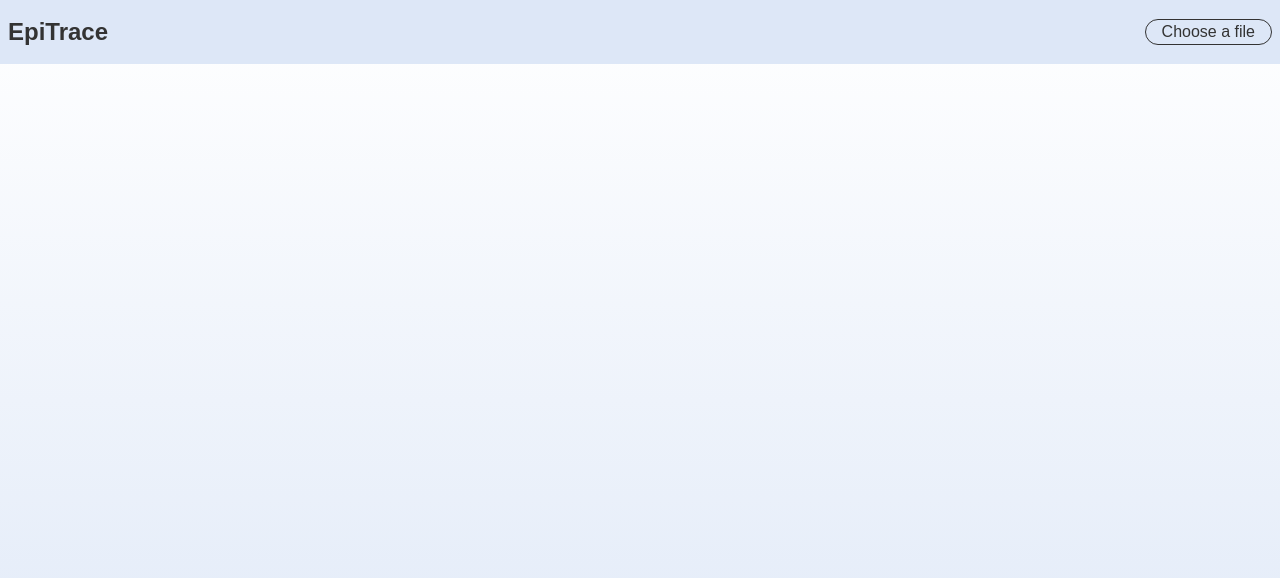
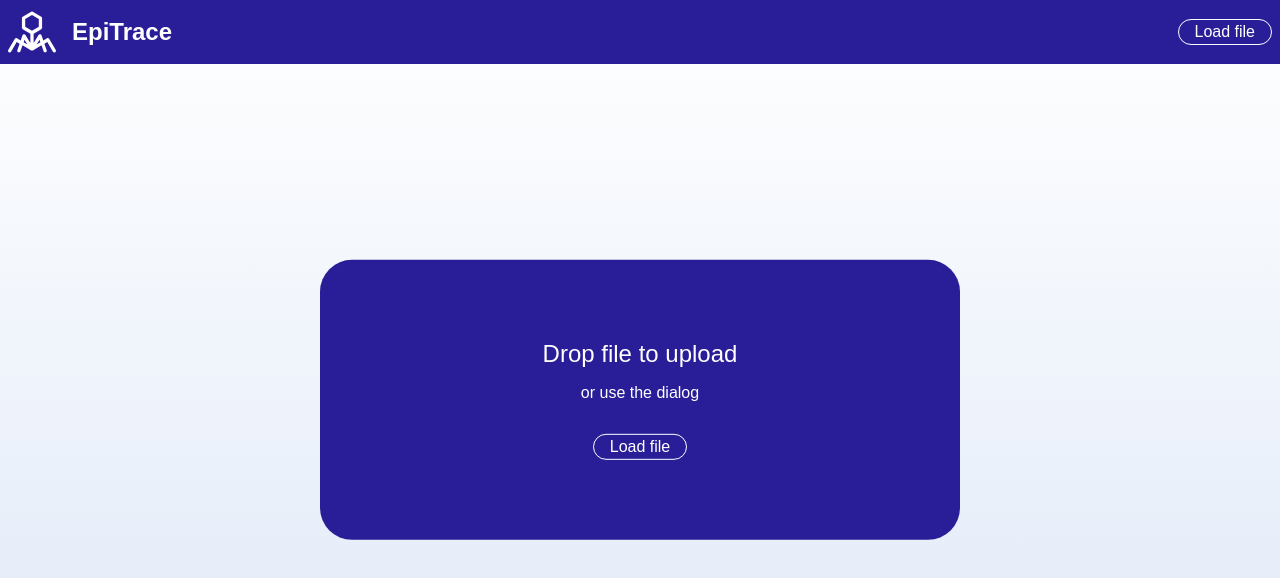
Before and after one commit to covid19cz/erouska-webapp, a Svelte app in the folder src/btwa_frontend/: page / in a window 1280 px wide. Shown: the top 578 px of the page. Built offline with nearby package versions, Linux system fonts and the light colour scheme.

Commit message:
Theme variables

```diff
--- a/src/btwa_frontend/public/global.css
+++ b/src/btwa_frontend/public/global.css
@@ -1,35 +1,50 @@
+@import url("table.css");
+
+
 :root {
+
+  --font: Arial, Helvetica, sans-serif;
+  --font-monospace: "Lucida Console", Monaco, monospace;
+
   --theme-background-light: #FFF;
   --theme-background-dark: #DDE7F7;
-  --theme-text: #333;
+  --theme-color: #333;
+
+  --theme-highlight:  #291E98;
+  --theme-highlight-color: #FFF;
 
   --ui-header-height: 4rem;
+  --ui-header-background: var(--theme-highlight);
+  --ui-header-color: var(--theme-highlight-color);
 
+  --highlight: rgba(48, 190, 228, 0.3);
 
   --overlay-background: rgba(0,0,0,.9);
-  --overlay-text : #FFF;
+  --overlay-color : #FFF;
 
   --button-background: none;
-  --button-background-hover: #95A;
-  --button-text: var(--theme-text);
+  --button-background-hover: var(--theme-highlight);
+  --button-color: inherit;
   --button-text-hover: #FFF;
   --button-radius: 1rem;
 
+
+  --th-background: rgba(220, 220, 220, .8);
+  --th-color: #000;
+
   --tr-even: rgba(255,255,255,.5);
   --tr-odd: rgba(220, 220, 220, .4);
-  --tr-active:  rgba(48, 190, 228, 0.3);
-  --tr-scale: rgba(255, 176, 0, 0.48);
+  --tr-active:  var(--highlight);
+  --tr-scale: var(--highlight);
 
-  --range-track: #CCC;
-  --range-thumb: #95A;
-  --range-run: #FC0;
+  --range-track: rgba(0,0,0,.1);
+  --range-thumb: var(--theme-highlight);
+  --range-run: var(--highlight);
   --range-thumb-size: 1.2rem;
 
 
   --box-border: 1px solid rgba(0,0,0,.2);
   --box-radius: 1rem;
-
-
 }
 
 html,
@@ -51,7 +66,7 @@ html {
 body, h1, h2, h3, h4, h5, h6, p, ol, ul {
   margin: 0;
   padding: 0;
-  font-family: Arial, Helvetica, sans-serif;
+  font-family: var(--font);
   font-weight: normal;
 }
 
@@ -67,14 +82,15 @@ img {
 
 body {
   background-image: linear-gradient(var(--theme-background-light), var(--theme-background-dark));
-  color: var(--theme-text);
+  color: var(--theme-color);
 }
 
 .button {
   display: inline-block;
   background: var(--button-background);
-  border: 1px solid var(--button-text);
-  color: var(--button-text);
+  border: 1px solid var(--theme-color);
+  border-color: var(--button-color);
+  color: var(--button-color);
   border-radius: var(--button-radius);
   padding: 0.2rem 1rem;
   margin: 0;
@@ -83,6 +99,6 @@ body {
 }
 .button:hover {
   background: var(--button-background-hover);
-  border: 1px solid var(--button-background-hover);
+  border: 1px solid var(--button-text-hover);
   color: var(--button-text-hover);
 }
--- a/src/btwa_frontend/public/index.html
+++ b/src/btwa_frontend/public/index.html
@@ -6,11 +6,11 @@
 
 	<title>EpiTrace</title>
 
-	<link rel='icon' type='image/png' href='/public/favicon.png'>
-	<link rel='stylesheet' href='/public/global.css' />
-	<link rel='stylesheet' href='/public/build/bundle.css' />
+	<link rel='icon' type='image/png' href='favicon.png'>
+	<link rel='stylesheet' href='global.css' />
+	<link rel='stylesheet' href='build/bundle.css' />
 
-	<script defer src='/public/build/bundle.js'></script>
+	<script defer src='build/bundle.js'></script>
 </head>
 
 <body>
--- /dev/null
+++ b/src/btwa_frontend/public/table.css
@@ -0,0 +1,47 @@
+.table {
+  width: 100%;
+}
+.table tr th,
+.table tr td {
+  padding: .2rem;
+  font-size: .8rem;
+}
+
+.table tr th {
+  background: var(--th-background);
+  color: var(--th-color);
+  padding: .5rem;
+  position: sticky;
+  top: 0;
+  z-index: 2;
+}
+.table tr td {
+  font-family: var(--font-monospace);
+}
+.table tr:nth-child(even)  td {
+  background: var(--tr-even);
+}
+.table tr:nth-child(odd)  td {
+  background: var(--tr-odd);
+}
+.table tr.active td {
+  background: var(--tr-active);
+}
+
+.table tr td.actions {
+  text-align: center;
+}
+.table tr td.duration {
+  position: relative;
+}
+.table tr td .duration-scale {
+  position: absolute;
+  left: 0;
+  top: 0;
+  width: 0;
+  height: 100%;
+  background: var(--tr-scale);
+  pointer-events: none;
+  user-select: none;
+  z-index: -1;
+}
--- a/src/btwa_frontend/src/App.svelte
+++ b/src/btwa_frontend/src/App.svelte
@@ -9,13 +9,23 @@ import Contacts from './Contacts.svelte';
 <Dropzone>
 
   <header>
+    <svg>
+      <use xlink:href="icons.svg#logo" />
+    </svg>
     <h1>EpiTrace</h1>
-    <label class="button" for="uploadfile">Choose a file</label>
+    <label class="button" for="uploadfile">Load file</label>
   </header>
 
   <main>
     {#if $contacts}
      <Contacts data={$phones || $contacts} />
+    {:else}
+      <aside class="upload">
+
+        <h2>Drop file to upload</h2>
+        <p>or use the dialog</p>
+        <label class="button" for="uploadfile">Load file</label>
+      </aside>
     {/if}
   </main>
 
@@ -32,12 +42,24 @@ header {
   display: flex;
   align-items: center;
   padding: .5rem;
-  background: var(--theme-background-dark);
+  background: var(--ui-header-background);
+  color: var(--ui-header-color);
 }
 header h1 {
   flex-grow: 2;
   font-size: 1.5rem;
   font-weight: bold;
+}
+header svg {
+  fill: var(--ui-header-color);
+  width: calc( var(--ui-header-height) - 1rem );
+  height: calc( var(--ui-header-height) - 1rem );
+  margin-right: 1rem;
+}
+header .button:hover {
+  background:  var(--ui-header-color);
+  border: 1px solid  var(--ui-header-color);
+  color: var(--ui-header-background);
 }
 main {
   position: fixed;
@@ -46,5 +68,22 @@ main {
   bottom: 0;
   right: 0;
 }
+aside {
+  position: fixed;
+  left: 50%;
+  top: 50%;
+  transform: translate(-50%, -50%);
+  background: var(--theme-highlight);
+  color: var(--theme-highlight-color);
+  border-radius: 2rem;
+}
+.upload {
+  padding: 4rem 2rem;
+  text-align: center;
+  min-width: 50%;
+}
+.upload > * {
+  margin: 1rem 0;
+}
 
 </style>
--- a/src/btwa_frontend/src/Contacts.svelte
+++ b/src/btwa_frontend/src/Contacts.svelte
@@ -49,7 +49,7 @@ function applyFilter(data, durationFilter) {
 </div>
 <div class="scroll">
 {#if d && d.length > 0}
-  <table>
+  <table class="table">
     <tr>
       {#each Object.keys(d[0]) as col}
         <th>{col.replace(/_/g, ' ')}</th>
@@ -97,46 +97,7 @@ function applyFilter(data, durationFilter) {
     right: 0;
     bottom: 0;
     overflow: auto;
-  }
-  table {
-    width: 100%;
-  }
-  tr th,
-  tr td {
-    padding: .2rem;
-    font-size: .8rem;
-  }
-
-  tr th {
-    background: var(--tr-odd);
-    padding: .5rem;
-  }
-  tr:nth-child(even)  td {
-    background: var(--tr-even);
-  }
-  tr:nth-child(odd)  td {
-    background: var(--tr-odd);
-  }
-  tr.active td {
-    background: var(--tr-active);
-  }
-
-  tr td.actions {
-    text-align: center;
-  }
-  tr td.duration {
-    position: relative;
-  }
-  tr td .duration-scale {
-    position: absolute;
-    left: 0;
-    top: 0;
-    width: 0;
-    height: 100%;
-    background: var(--tr-scale);
-    pointer-events: none;
-    user-select: none;
-    z-index: -1;
+    margin: 1rem;
   }
 
   .filters {
--- a/src/btwa_frontend/src/Dropzone.svelte
+++ b/src/btwa_frontend/src/Dropzone.svelte
@@ -96,7 +96,7 @@ onMount(() => {
     left: 0;
     overflow: hidden;
     background: var(--overlay-background);
-    color: #FFF;
+    color: var(--overlay-color);
     display: flex;
     justify-content: center;
     align-items: center;
```
Also changed, not shown: src/btwa_frontend/public/icons.svg (added).
